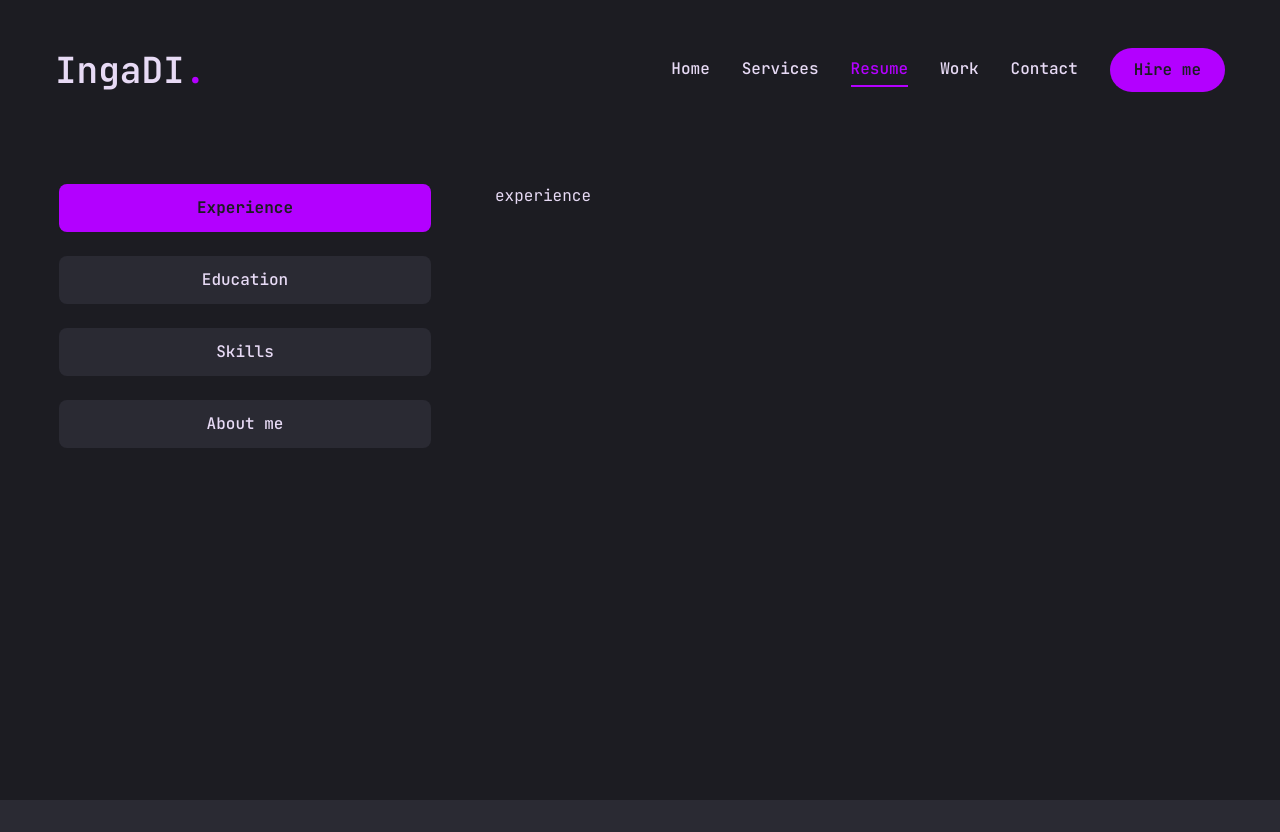
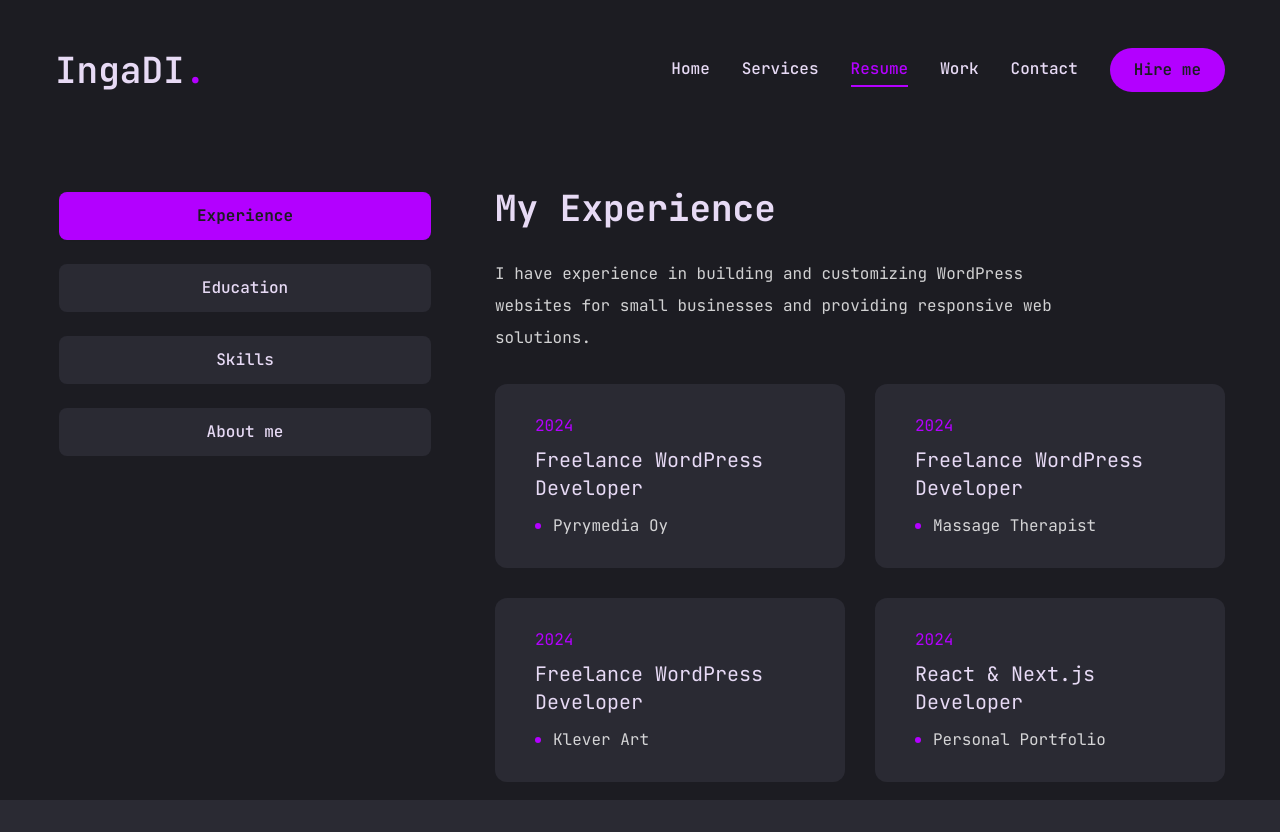
Before and after one commit to inga-divra/ingadi-portfolio, a Next.js app: page /resume in a window 1280 px wide. Before the commit the page ends 800 px from the top, so only its background shows below. Built offline with nearby package versions, Linux system fonts and the light colour scheme.

Commit message:
Added experience section in the resume with scrollable content and styled the list items for consistent display across desktop and mobile.

```diff
--- a/app/resume/page.jsx
+++ b/app/resume/page.jsx
@@ -51,24 +51,24 @@ const experience = {
         'I have experience in building and customizing WordPress websites for small businesses and providing responsive web solutions.',
     items: [
         {
-            company: 'Pyrymedia Oy (Media Production Company in Helsinki)',
+            company: 'Pyrymedia Oy',
             role: 'Freelance WordPress Developer',
-            duration: '2024 - Present',
+            duration: '2024',
         },
         {
-            company: 'Massage Therapist (Hierontaja)',
+            company: 'Massage Therapist',
             role: 'Freelance WordPress Developer',
-            duration: '2024 - Present',
+            duration: '2024',
         },
         {
             company: 'Klever Art',
             role: 'Freelance WordPress Developer',
-            duration: '2018 - Present',
+            duration: '2024',
         },
         {
             company: 'Personal Portfolio',
             role: 'React & Next.js Developer',
-            duration: '2023 - 2024',
+            duration: '2024',
         },
     ],
 };
@@ -159,7 +159,7 @@ const Resume = () => {
             }}
 
         >
-            <div className='container mx-auto'>
+            <div className='container mx-auto py-12'>
                 <Tabs
                     defaultValue='experience'
                     className='flex flex-col xl:flex-row gap-[60px]'>
@@ -173,7 +173,46 @@ const Resume = () => {
                     <div className='min-h-[70vh] w-full'>
                         {/* experience */}
                         <TabsContent value='experience' className='w-full'>
-                            experience
+                            <div className='flex flex-col gap-[30px] text-center xl:text-left'>
+                                <h3 className='text-4xl font-bold'>
+                                    {experience.title}
+                                </h3>
+                                <p className='max-w-[600px] text-white/80 mx-auto xl:mx-0'>
+                                    {experience.description}
+                                </p>
+                                <ScrollArea className='h-[400px]'>
+                                    <ul className='grid grid-cols-1 lg:grid-cols-2 gap-[30px]'>
+                                        {experience.items.map((item, index) => {
+                                            return <li
+                                                className='bg-[#2A2A33] h-[184px] py-6 px-10 rounded-xl
+                                                flex flex-col justify-center items-center lg:items-start gap-1'
+                                                key={index}>
+                                                <span className='text-accent'>{item.duration}</span>
+                                                <h3 className='text-xl max-w-[260px] min-h-[60px] text-center lg:text-left'>{item.role}</h3>
+                                                <div className='flex items-center gap-3'>
+                                                    {/* dot */}
+                                                    <span className='w-[6px] h-[6px] rounded-full bg-accent'></span>
+                                                    <p className='text-white/80'>
+                                                        {item.company}
+                                                    </p>
+                                                </div>
+                                            </li>
+                                        })}
+                                    </ul>
+                                </ScrollArea>
+                            </div>
+                        </TabsContent>
+                        {/* education */}
+                        <TabsContent value='education' className='w-full'>
+                            education
+                        </TabsContent>
+                        {/* skills */}
+                        <TabsContent value='skills' className='w-full'>
+                            skills
+                        </TabsContent>
+                        {/* about */}
+                        <TabsContent value='about' className='w-full'>
+                            about
                         </TabsContent>
                     </div>
                 </Tabs>
--- a/components/ui/scroll-area.jsx
+++ b/components/ui/scroll-area.jsx
@@ -1,25 +1,29 @@
-"use client"
+"use client";
 
-import * as React from "react"
-import * as ScrollAreaPrimitive from "@radix-ui/react-scroll-area"
+import * as React from "react";
+import * as ScrollAreaPrimitive from "@radix-ui/react-scroll-area";
 
-import { cn } from "@/lib/utils"
+import { cn } from "@/lib/utils";
 
-const ScrollArea = React.forwardRef(({ className, children, ...props }, ref) => (
+const ScrollArea = React.forwardRef(
+  ({ className, children, ...props }, ref) => (
     <ScrollAreaPrimitive.Root
       ref={ref}
       className={cn("relative overflow-hidden", className)}
-    {...props}>
+      {...props}
+    >
       <ScrollAreaPrimitive.Viewport className="h-full w-full rounded-[inherit]">
         {children}
       </ScrollAreaPrimitive.Viewport>
       <ScrollBar />
       <ScrollAreaPrimitive.Corner />
     </ScrollAreaPrimitive.Root>
-))
-ScrollArea.displayName = ScrollAreaPrimitive.Root.displayName
+  )
+);
+ScrollArea.displayName = ScrollAreaPrimitive.Root.displayName;
 
-const ScrollBar = React.forwardRef(({ className, orientation = "vertical", ...props }, ref) => (
+const ScrollBar = React.forwardRef(
+  ({ className, orientation = "vertical", ...props }, ref) => (
     <ScrollAreaPrimitive.ScrollAreaScrollbar
       ref={ref}
       orientation={orientation}
@@ -31,10 +35,12 @@ const ScrollBar = React.forwardRef(({ className, orientation = "vertical", ...pr
         "h-2.5 flex-col border-t border-t-transparent p-[1px]",
         className
       )}
-    {...props}>
-    <ScrollAreaPrimitive.ScrollAreaThumb className="relative flex-1 rounded-full bg-border" />
+      {...props}
+    >
+      <ScrollAreaPrimitive.ScrollAreaThumb className="relative flex-1 rounded-full bg-accent dark:bg-slate-800" />
     </ScrollAreaPrimitive.ScrollAreaScrollbar>
-))
-ScrollBar.displayName = ScrollAreaPrimitive.ScrollAreaScrollbar.displayName
+  )
+);
+ScrollBar.displayName = ScrollAreaPrimitive.ScrollAreaScrollbar.displayName;
 
-export { ScrollArea, ScrollBar }
+export { ScrollArea, ScrollBar };
```
Lines whose indentation alone changed are shown as unchanged.
